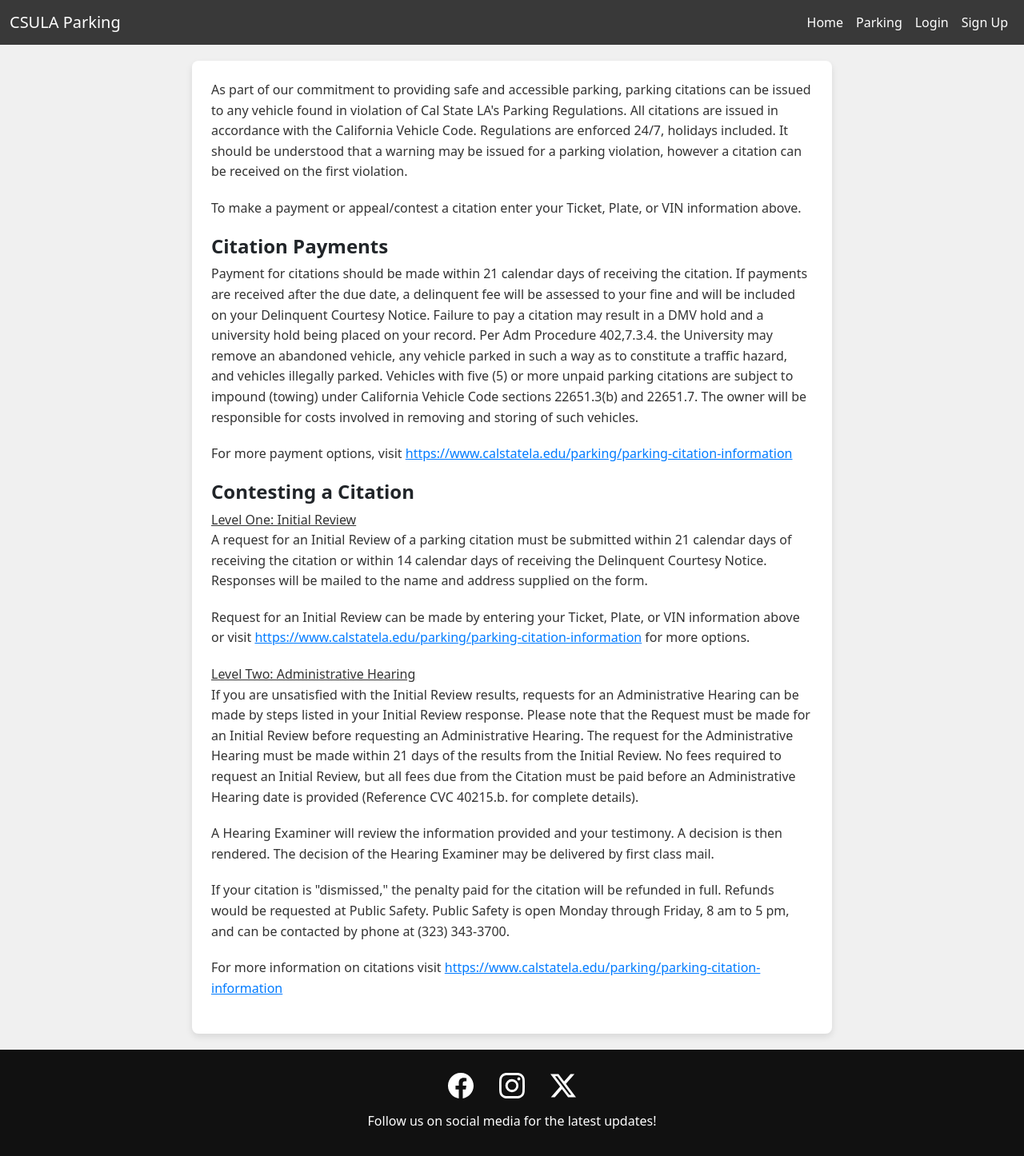
After one commit to Ceziech/CS3337, a Flask app: page /tickets in a window 1280 px wide. The commit adds this page. Shown: the whole page at 80% size. Run offline with Flask 3, Linux system fonts and the light colour scheme.

Commit message:
added the tickets page for appealing a ticket and paying a ticket.

```diff
--- a/app.py
+++ b/app.py
@@ -35,6 +35,10 @@
 @app.route('/parking-details')
 def parking_details():
     return render_template('parking-details.html')
+
+@app.route('/tickets')
+def tickets():
+    return render_template('tickets.html')
 
 @app.route('/sign-in', methods=['GET', 'POST'])
 def sign_in():
--- /dev/null
+++ b/static/tickets.css
@@ -0,0 +1,104 @@
+.navbar-custom {
+    background-color: #111111d0;
+}
+.footer-content {
+    padding-top: 13px;
+}
+.footer-content a svg {
+    transition: fill 0.3s ease-in-out;
+}
+.footer-content a:hover svg {
+    fill: #ffc107;
+}
+.footer-custom {
+    background-color: #111111;
+    color: white;
+    text-align: center;
+    padding: 1rem 0;
+    position: relative;
+}
+.btn-custom {
+    background-color: #ffc107;
+    color: white;
+    border: none;
+}
+.btn-custom:hover {
+    background-color: transparent;
+    color: #ffc107;
+    border: 2px solid #ffc107;
+}
+.navbar-nav .nav-link {
+    color: white;
+    position: relative;
+    transition: color 0.3s ease-in-out;
+}
+.navbar-nav .nav-link:hover {
+    color: #ffc107;
+}
+.navbar-nav .nav-link::after {
+    content: '';
+    position: absolute;
+    width: 100%;
+    height: 3px;
+    background-color: #ffc107;
+    left: 0;
+    bottom: -5px;
+    transform: scaleX(0);
+    transition: transform 0.3s ease-in-out;
+    transform-origin: right;
+}
+.navbar-nav .nav-link:hover::after {
+    transform: scaleX(1);
+    transform-origin: left;
+}
+.navbar-brand {
+    color: white;
+    transition: color 0.3s ease-in-out;
+}
+.navbar-brand:hover {
+    color: #ffc107;
+}
+html, body {
+    background-color: #f0f0f0;
+    margin: 0;
+    padding: 0;
+    height: 100%;
+    display: flex;
+    flex-direction: column;
+}
+.content-container {
+    flex-grow: 1;
+    display: flex;
+    justify-content: center;
+    align-items: center;
+    background-color: #f0f0f0;
+    padding: 20px;
+}
+.white-box {
+    background-color: white;
+    border-radius: 8px;
+    max-width: 800px;
+    width: 100%;
+    padding: 30px;
+    box-shadow: 0px 4px 8px rgba(0, 0, 0, 0.1);
+}
+.white-box h1 {
+    font-size: 1.5rem;
+    margin-top: 20px;
+    font-weight: bold;
+}
+.white-box p {
+    font-size: 1rem;
+    line-height: 1.6;
+    color: #333;
+    margin-bottom: 20px;
+}
+.white-box a {
+    color: #007bff;
+    text-decoration: underline;
+    transition: color 0.3s;
+}
+.white-box a:hover {
+    color: gray;
+    text-decoration: underline;
+}
--- a/templates/parking-details.html
+++ b/templates/parking-details.html
@@ -4,7 +4,7 @@
     <head>
         <meta charset="UTF-8">
         <meta name="viewport" content="width=device-width, initial-scale=1.0">
-        <title>Home Page</title>
+        <title>Parking Details</title>
         <link
             href="https://cdn.jsdelivr.net/npm/bootstrap@5.3.3/dist/css/bootstrap.min.css"
             rel="stylesheet"
--- a/templates/parking.html
+++ b/templates/parking.html
@@ -102,12 +102,12 @@
                     </svg>
                 </div>
                 <h3>View Account Fees</h3><p>View all fees on your account</p></div>
-            <div class="card">
+            <div class="card" data-url="{{ url_for('tickets') }}">
                 <div class="card-icon">
                     <img src="{{ url_for('static', filename='images/creditCardPay-svgrepo.svg') }}" alt="Pay Ticket Online" width="40" height="40">
                 </div>
                 <h3>Pay Ticket</h3><p>Pay a ticket online</p></div>
-            <div class="card">
+            <div class="card" data-url="{{ url_for('tickets') }}">
                 <div class="card-icon">
                     <img src="{{ url_for('static', filename='images/hammerLaw-svgrepo.svg') }}" alt="Appeal Ticket" width="35" height="35">
                 </div>
--- /dev/null
+++ b/templates/tickets.html
@@ -0,0 +1,123 @@
+<!DOCTYPE html>
+<html lang="en">
+<head>
+    <meta charset="UTF-8">
+    <meta name="viewport" content="width=device-width, initial-scale=1.0">
+    <title>Tickets on Account</title>
+    <link
+            href="https://cdn.jsdelivr.net/npm/bootstrap@5.3.3/dist/css/bootstrap.min.css"
+            rel="stylesheet"
+            integrity="sha384-QWTKZyjpPEjISv5WaRU9OFeRpok6YctnYmDr5pNlyT2bRjXh0JMhjY6hW+ALEwIH"
+            crossorigin="anonymous"
+    />
+    <link rel="stylesheet" href="{{ url_for('static', filename='tickets.css') }}">
+</head>
+
+<body>
+        <!-- Header Section -->
+        <header>
+            <nav class="navbar navbar-expand-lg navbar-custom navbar-dark">
+                <div class="container-fluid">
+                    <a class="navbar-brand" href="{{ url_for('home') }}">CSULA Parking</a>
+                    <button class="navbar-toggler" type="button" data-bs-toggle="collapse" data-bs-target="#navbarNav" aria-controls="navbarNav" aria-expanded="false" aria-label="Toggle navigation">
+                        <span class="navbar-toggler-icon"></span>
+                    </button>
+
+                    <div class="collapse navbar-collapse justify-content-end" id="navbarNav">
+                        <ul class="navbar-nav">
+                            <li class="nav-item">
+                                <a class="nav-link active" aria-current="page" href="{{ url_for('home') }}" aria-label="Go to Home Page">Home</a>
+                            </li>
+                            <li class="nav-item">
+                                <a class="nav-link active" aria-current="page" href="{{ url_for('parking') }}" aria-label="Go to Parking Page">Parking</a>
+                            </li>
+
+                            {% if 'user_id' in session %}
+                            <li class="nav-item">
+                                <a class="nav-link active" href="{{ url_for('logout') }}" aria-label="Logout">Logout</a>
+                            </li>
+                            {% else %}
+                            <li class="nav-item">
+                                <a class="nav-link active" href="{{ url_for('login') }}" aria-label="Go to Login Page">Login</a>
+                            </li>
+                            <li class="nav-item">
+                                <a class="nav-link active" href="{{ url_for('sign_in') }}" aria-label="Go to Sign-Up Page">Sign Up</a>
+                            </li>
+                            {% endif %}
+                        </ul>
+                    </div>
+                </div>
+            </nav>
+        </header>
+
+        <main class="content-container d-flex justify-content-center align-items-center">
+            <div class="white-box p-4">
+                <p>As part of our commitment to providing safe and accessible parking, parking citations can be issued to any vehicle found in violation of Cal State LA's Parking Regulations. All citations are issued in accordance with the California Vehicle Code. Regulations are enforced 24/7, holidays included. It should be understood that a warning may be issued for a parking violation, however a citation can be received on the first violation.</p>
+
+                <p>To make a payment or appeal/contest a citation enter your Ticket, Plate, or VIN information above.</p>
+
+                <h1>Citation Payments</h1>
+                <p>Payment for citations should be made within 21 calendar days of receiving the citation. If payments are received after the due date, a delinquent fee will be assessed to your fine and will be included on your Delinquent Courtesy Notice. Failure to pay a citation may result in a DMV hold and a university hold being placed on your record. Per Adm Procedure 402,7.3.4. the University may remove an abandoned vehicle, any vehicle parked in such a way as to constitute a traffic hazard, and vehicles illegally parked. Vehicles with five (5) or more unpaid parking citations are subject to impound (towing) under California Vehicle Code sections 22651.3(b) and 22651.7. The owner will be responsible for costs involved in removing and storing of such vehicles.</p>
+
+                <p>For more payment options, visit <a href="https://www.calstatela.edu/parking/parking-citation-information" target="_blank">https://www.calstatela.edu/parking/parking-citation-information</a></p>
+
+                <h1>Contesting a Citation</h1>
+                <p><u>Level One: Initial Review</u><br>
+                A request for an Initial Review of a parking citation must be submitted within 21 calendar days of receiving the citation or within 14 calendar days of receiving the Delinquent Courtesy Notice. Responses will be mailed to the name and address supplied on the form.</p>
+
+                <p>Request for an Initial Review can be made by entering your Ticket, Plate, or VIN information above or visit <a href="https://www.calstatela.edu/parking/parking-citation-information" target="_blank">https://www.calstatela.edu/parking/parking-citation-information</a> for more options.</p>
+                <p><u>Level Two: Administrative Hearing</u><br>
+                If you are unsatisfied with the Initial Review results, requests for an Administrative Hearing can be made by steps listed in your Initial Review response. Please note that the Request must be made for an Initial Review before requesting an Administrative Hearing. The request for the Administrative Hearing must be made within 21 days of the results from the Initial Review. No fees required to request an Initial Review, but all fees due from the Citation must be paid before an Administrative Hearing date is provided (Reference CVC 40215.b. for complete details).</p>
+
+                <p>A Hearing Examiner will review the information provided and your testimony. A decision is then rendered. The decision of the Hearing Examiner may be delivered by first class mail.</p>
+                <p>If your citation is "dismissed," the penalty paid for the citation will be refunded in full. Refunds would be requested at Public Safety. Public Safety is open Monday through Friday, 8 am to 5 pm, and can be contacted by phone at (323) 343-3700.</p>
+                <p>For more information on citations visit <a href="https://www.calstatela.edu/parking/parking-citation-information" target="_blank">https://www.calstatela.edu/parking/parking-citation-information</a></p>
+
+            </div>
+        </main>
+
+
+        <!-- Footer Section -->
+        <footer class="footer-custom">
+            <div class="container-fluid text-center">
+                <div class="footer-content d-flex justify-content-center">
+
+                    <a href="https://www.facebook.com/CalStateLA/" class="mx-3 text-white" target="_blank" title="Follow us on Facebook">
+                        <svg xmlns="http://www.w3.org/2000/svg" width="32" height="32" fill="currentColor" class="bi bi-facebook" viewBox="0 0 16 16">
+                            <path d="M16 8.049c0-4.446-3.582-8.05-8-8.05C3.58 0-.002 3.603-.002 8.05c0 4.017 2.926 7.347 6.75 7.951v-5.625h-2.03V8.05H6.75V6.275c0-2.017
+                             1.195-3.131 3.022-3.131.876 0 1.791.157 1.791.157v1.98h-1.009c-.993 0-1.303.621-1.303 1.258v1.51h2.218l-.354 2.326H9.25V16c3.824-.604
+                             6.75-3.934 6.75-7.951"/>
+                        </svg>
+                    </a>
+
+                    <a href="https://www.instagram.com/calstatela/" class="mx-3 text-white" target="_blank" title="Follow us on Instagram">
+                        <svg xmlns="http://www.w3.org/2000/svg" width="32" height="32" fill="currentColor" class="bi bi-instagram" viewBox="0 0 16 16">
+                            <path d="M8 0C5.829 0 5.556.01 4.703.048 3.85.088 3.269.222 2.76.42a3.9 3.9 0 0 0-1.417.923A3.9 3.9 0 0 0 .42 2.76C.222 3.268.087
+                            3.85.048 4.7.01 5.555 0 5.827 0 8.001c0 2.172.01 2.444.048 3.297.04.852.174 1.433.372 1.942.205.526.478.972.923 1.417.444.445.89.719
+                            1.416.923.51.198 1.09.333 1.942.372C5.555 15.99 5.827 16 8 16s2.444-.01 3.298-.048c.851-.04 1.434-.174 1.943-.372a3.9 3.9 0 0 0
+                            1.416-.923c.445-.445.718-.891.923-1.417.197-.509.332-1.09.372-1.942C15.99 10.445 16 10.173 16 8s-.01-2.445-.048-3.299c-.04-.851-.175-1.433-.372-1.941a3.9
+                            3.9 0 0 0-.923-1.417A3.9 3.9 0 0 0 13.24.42c-.51-.198-1.092-.333-1.943-.372C10.443.01 10.172 0 7.998 0zm-.717 1.442h.718c2.136 0 2.389.007 3.232.046.78.035
+                            1.204.166 1.486.275.373.145.64.319.92.599s.453.546.598.92c.11.281.24.705.275 1.485.039.843.047 1.096.047 3.231s-.008 2.389-.047 3.232c-.035.78-.166 1.203-.275
+                            1.485a2.5 2.5 0 0 1-.599.919c-.28.28-.546.453-.92.598-.28.11-.704.24-1.485.276-.843.038-1.096.047-3.232.047s-2.39-.009-3.233-.047c-.78-.036-1.203-.166-1.485-.276a2.5
+                            2.5 0 0 1-.92-.598 2.5 2.5 0 0 1-.6-.92c-.109-.281-.24-.705-.275-1.485-.038-.843-.046-1.096-.046-3.233s.008-2.388.046-3.231c.036-.78.166-1.204.276-1.486.145-.373.319-.64.599-.92s.546-.453.92-.598c.282-.11.705-.24
+                            1.485-.276.738-.034 1.024-.044 2.515-.045zm4.988 1.328a.96.96 0 1 0 0 1.92.96.96 0 0 0 0-1.92m-4.27 1.122a4.109 4.109 0 1 0 0 8.217 4.109 4.109 0 0 0 0-8.217m0
+                            1.441a2.667 2.667 0 1 1 0 5.334 2.667 2.667 0 0 1 0-5.334"/>
+                        </svg>
+                    </a>
+
+                    <a href="https://x.com/CalStateLA" class="mx-3 text-white" target="_blank" title="Follow us on Twitter">
+                        <svg xmlns="http://www.w3.org/2000/svg" width="32" height="32" fill="currentColor" class="bi bi-twitter" viewBox="0 0 16 16">
+                            <path d="M12.6.75h2.454l-5.36 6.142L16 15.25h-4.937l-3.867-5.07-4.425 5.07H.316l5.733-6.57L0 .75h5.063l3.495 4.633L12.601.75Zm-.86 13.028h1.36L4.323 2.145H2.865z"/>
+                        </svg>
+                    </a>
+                </div>
+                <p class="mt-3">Follow us on social media for the latest updates!</p>
+            </div>
+        </footer>
+  <script
+          src="https://cdn.jsdelivr.net/npm/bootstrap@5.3.3/dist/js/bootstrap.bundle.min.js"
+          integrity="sha384-YvpcrYf0tY3lHB60NNkmXc5s9fDVZLESaAA55NDzOxhy9GkcIdslK1eN7N6jIeHz"
+          crossorigin="anonymous"
+  ></script>
+</body>
+</html>
```
